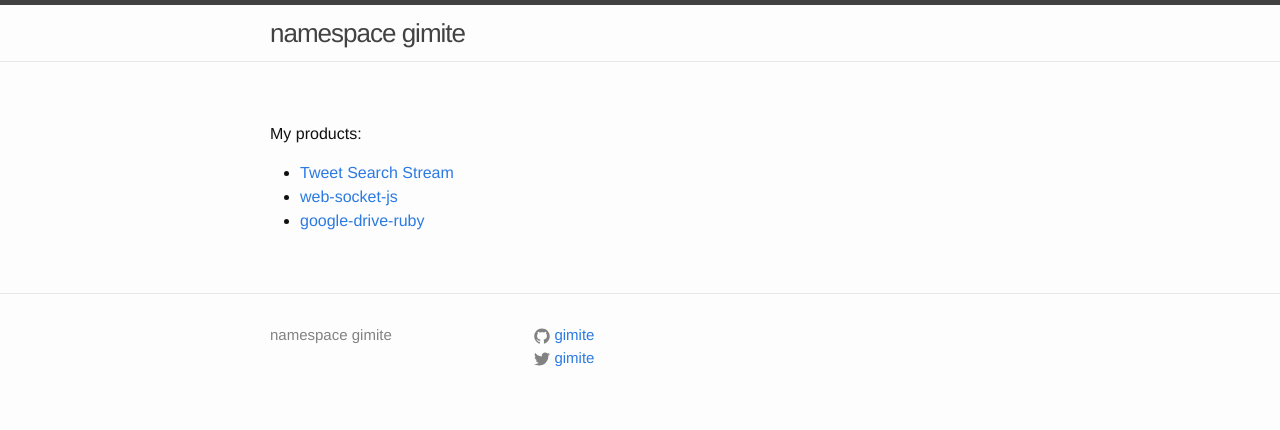
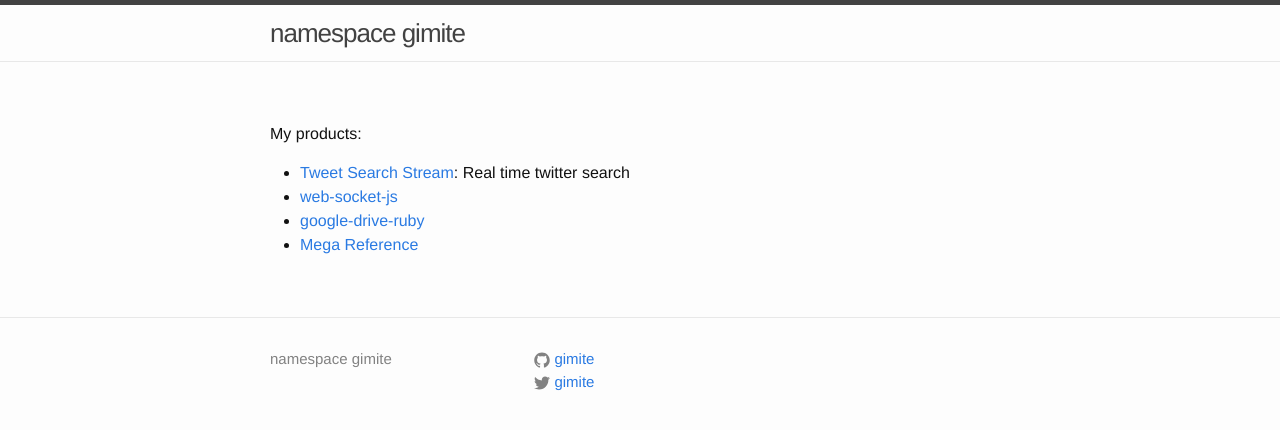
Before and after one commit to gimite/gimite.github.io, a Jekyll site: the page built from index.md, in a window 1280 px wide. Shown: the top 430 px of the page. Built offline with Jekyll 4.4.1, drawn with Linux system fonts in a browser that asks for light colours.

Commit message:
Update index.md

```diff
--- a/index.md
+++ b/index.md
@@ -5,6 +5,7 @@ permalink: /
 
 My products:
 
-- [Tweet Search Stream](http://tweet-search-stream.gimite.net/)
+- [Tweet Search Stream](http://tweet-search-stream.gimite.net/): Real time twitter search
 - [web-socket-js](https://github.com/gimite/web-socket-js)
 - [google-drive-ruby](https://github.com/gimite/google-drive-ruby)
+- [Mega Reference](http://mega-reference.gimite.net/)
```
